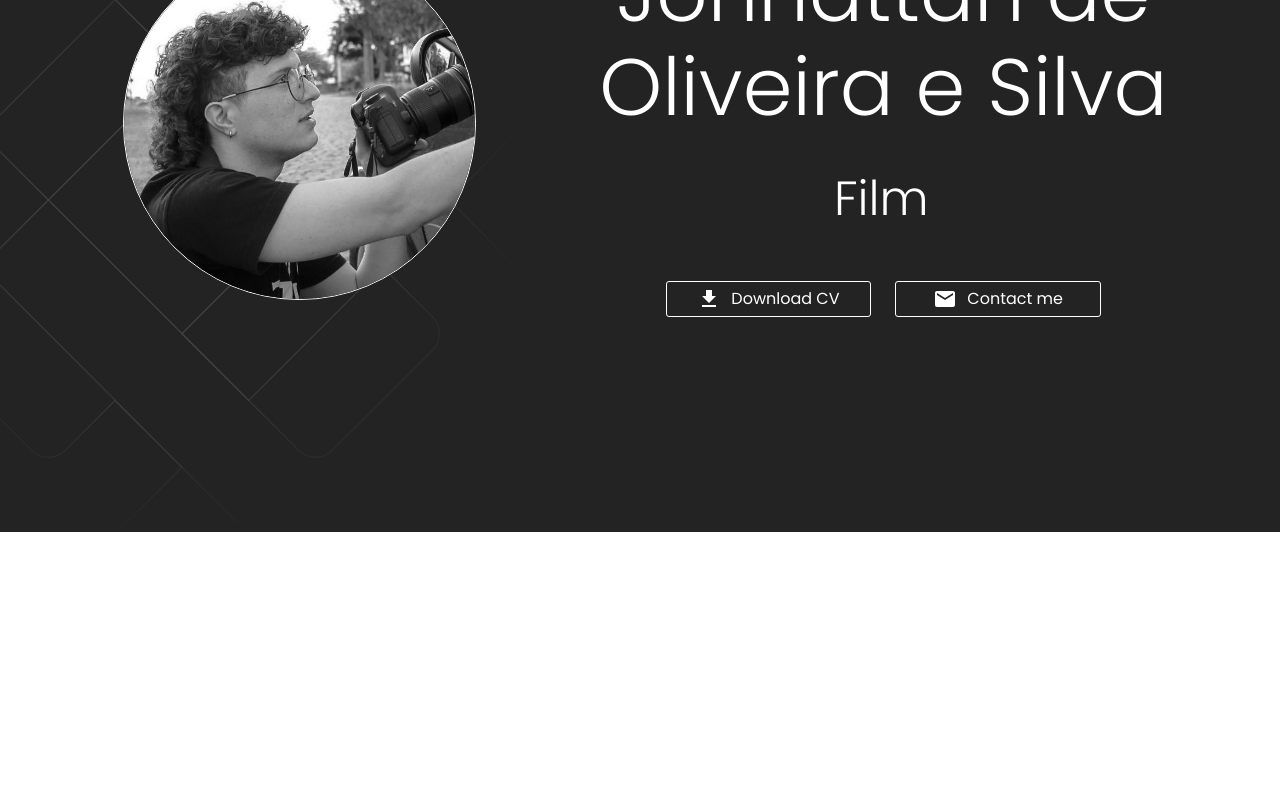
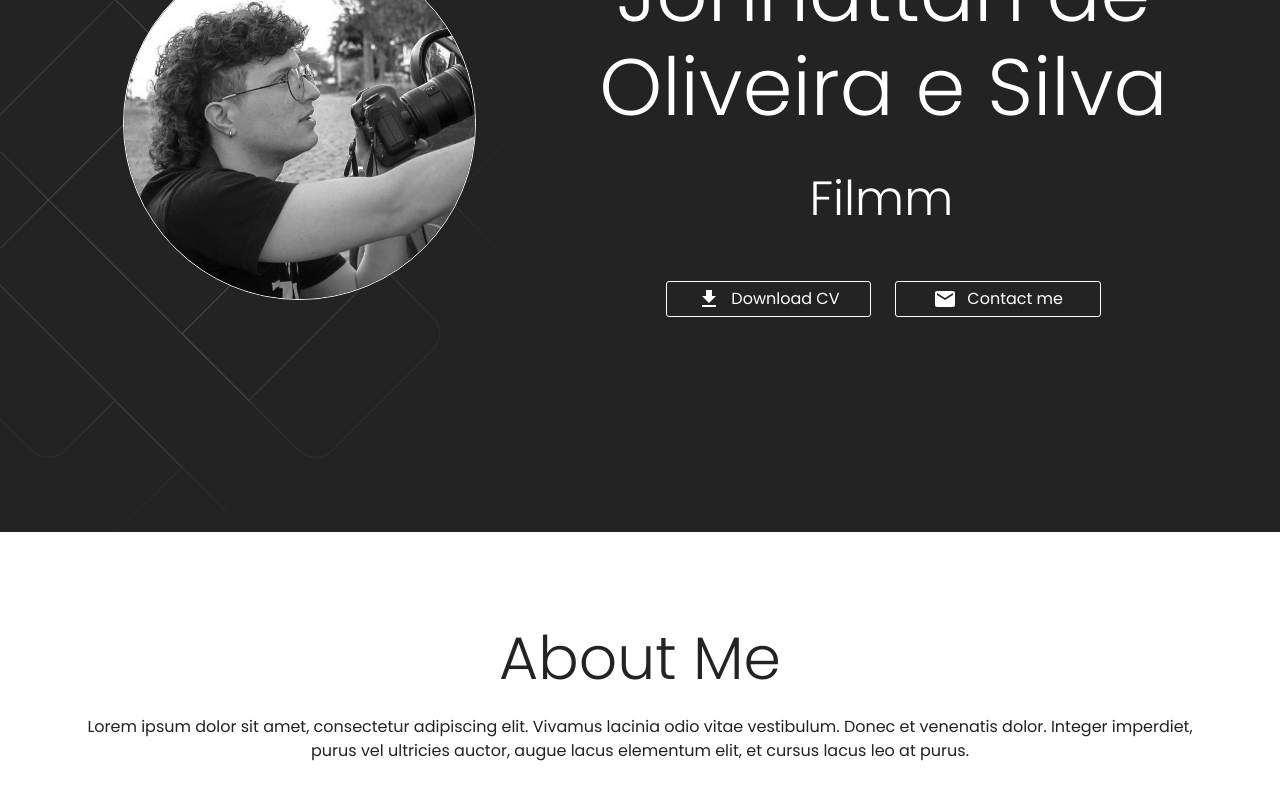
Before and after one commit to Masthw/PortfolioJohnix, a React (Vite) app: page / in a window 1280 px wide. Shown: the part 268-1068 px from the top of the page. Before the commit the page ends 828 px from the top, so only its background shows below. Built offline with nearby package versions, Linux system fonts and the light colour scheme.

Commit message:
feat: inits About Me component

```diff
--- a/package.json
+++ b/package.json
@@ -15,7 +15,8 @@
     "@mui/icons-material": "^6.0.2",
     "@mui/material": "^6.0.2",
     "react": "^18.3.1",
-    "react-dom": "^18.3.1"
+    "react-dom": "^18.3.1",
+    "react-scroll": "^1.9.0"
   },
   "devDependencies": {
     "@eslint/js": "^9.9.0",
--- a/src/components/NavBar/NavBar.tsx
+++ b/src/components/NavBar/NavBar.tsx
@@ -6,12 +6,18 @@
    justifyContent: 'space-evenly'
   }));
 
+  const handleScroll = (sectionId: string) => {
+    const section = document.getElementById(sectionId);
+    if (section) {
+      section.scrollIntoView({ behavior: "smooth" });
+    }
+  };
+
   return (
     <>
-      <AppBar position="absolute">
+      <AppBar position="fixed">
         <StyledToolbar>
-
-          <MenuItem>About</MenuItem>
+          <MenuItem onClick={() => handleScroll("about-section")}>About</MenuItem>
           <MenuItem>Skills</MenuItem>
           <MenuItem>Projects</MenuItem>
         </StyledToolbar>
--- a/src/pages/Home/Home.tsx
+++ b/src/pages/Home/Home.tsx
@@ -1,9 +1,15 @@
+import About from "./sections/About/About";
 import Hero from "./sections/Hero/Hero";
 
 const Home = () => {
-    return <>
-    <Hero />
-    </>;
-  };
+  return (
+    <>
+      <Hero />
+      <div id = "about-section">
+      <About />
+      </div>
+    </>
+  );
+};
 
-  export default Home;
+export default Home;
--- /dev/null
+++ b/src/pages/Home/sections/About/About.tsx
@@ -0,0 +1,42 @@
+import { Container, Typography, Box, styled } from "@mui/material";
+
+const About = () => {
+
+    const StyledAbout = styled("div")(({ theme }) => ({
+        backgroundColor: theme.palette.primary.contrastText,
+        height: "40vh",
+        display: "flex",
+        alignItems: "center",
+        [theme.breakpoints.up("xs")]: {
+          // <=mobile
+          paddingTop: "100px",
+        },
+        [theme.breakpoints.up("md")]: {
+          // >mobile
+          paddingTop: 0,
+        },
+      }));
+
+
+  return (
+    <>
+    <StyledAbout>
+    <Container maxWidth="lg" sx={{ py: 4 }}>
+      <Box sx={{ textAlign: "center" }}>
+        <Typography variant="h2" color="primary" gutterBottom>
+          About Me
+        </Typography>
+        <Typography variant="body1" color="textPrimary" sx={{ mt: 2 }}>
+          Lorem ipsum dolor sit amet, consectetur adipiscing elit. Vivamus
+          lacinia odio vitae vestibulum. Donec et venenatis dolor. Integer
+          imperdiet, purus vel ultricies auctor, augue lacus elementum elit, et
+          cursus lacus leo at purus.
+        </Typography>
+      </Box>
+    </Container>
+    </StyledAbout>
+    </>
+  );
+};
+
+export default About;
```
Also changed, not shown: 1 other file (tests, documents, lock files or other folders).
